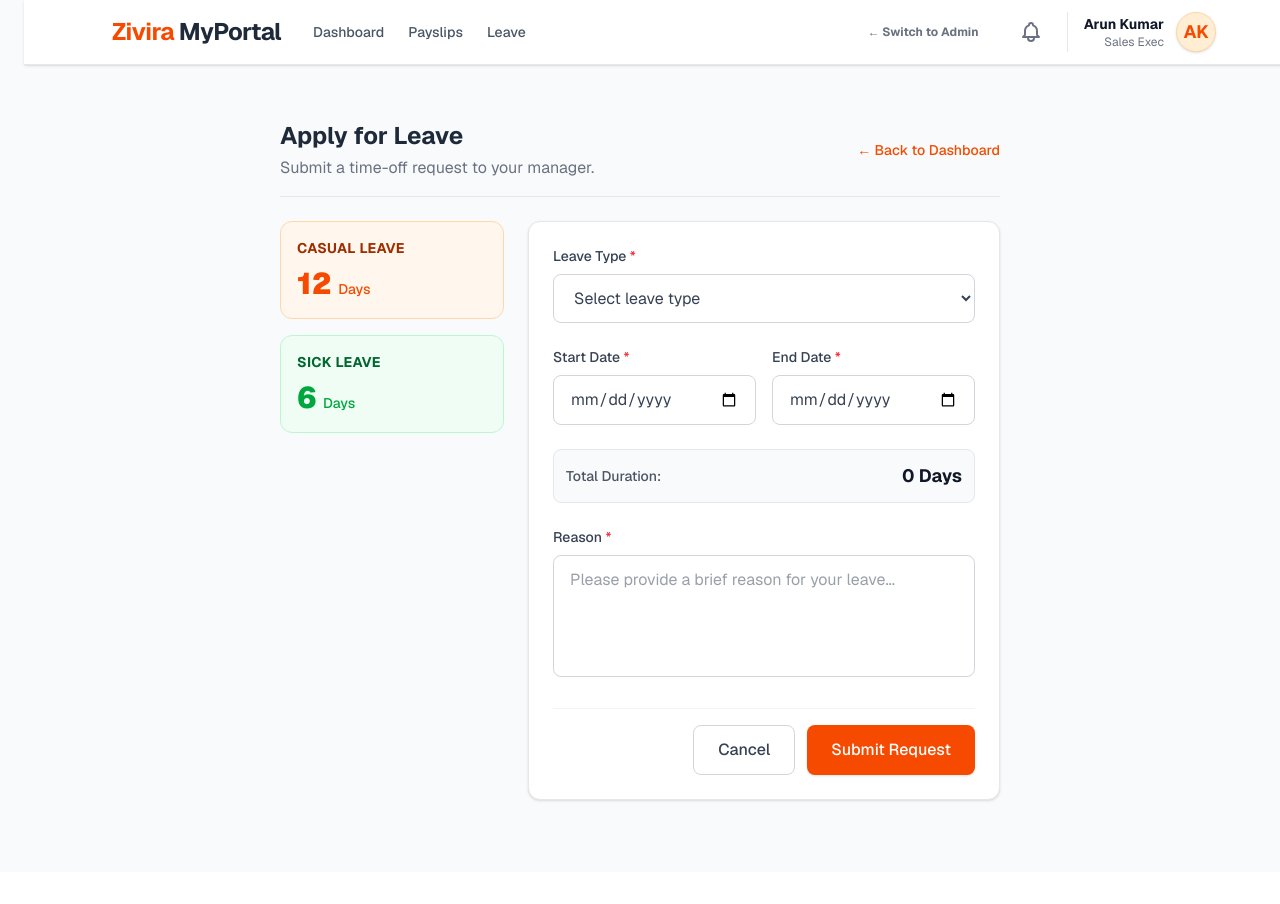
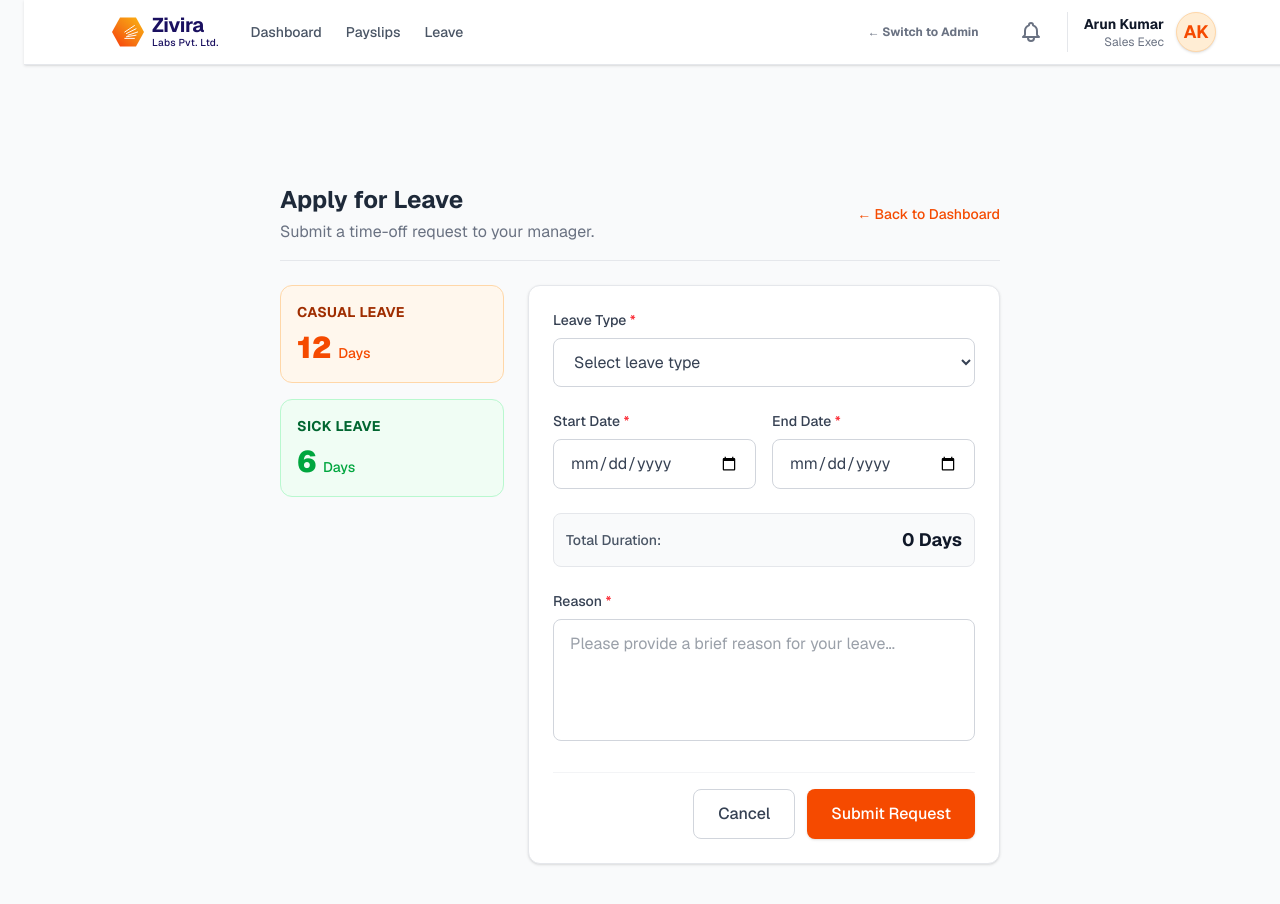
Before and after one commit to ziviralab-sys/Zivira-HR, a Next.js app: page /ess/leave/apply in a window 1280 px wide. Shown: the top 904 px of the page. Before the commit the page ends 872 px from the top, so only its background shows below. Built offline with nearby package versions, Linux system fonts and the light colour scheme.

Commit message:
Fix ESS layout overlap and add Zivira logo to ESS header

```diff
--- a/src/app/ess/layout.tsx
+++ b/src/app/ess/layout.tsx
@@ -6,7 +6,23 @@ export default function ESSLayout({ children }: { children: React.ReactNode }) {
       <header className="bg-white dark:bg-gray-900 border-b border-gray-200 dark:border-gray-800 shadow-sm fixed top-0 w-full z-10 transition-colors">
         <div className="max-w-6xl mx-auto px-6 h-16 flex items-center justify-between">
           <div className="flex items-center gap-8">
-            <h1 className="text-2xl font-bold tracking-tight text-orange-600 dark:text-orange-400">Zivira <span className="text-gray-800 dark:text-gray-200">MyPortal</span></h1>
+            <div className="flex items-center gap-2">
+              <svg width="32" height="32" viewBox="0 0 100 100" fill="none" xmlns="http://www.w3.org/2000/svg">
+                <defs>
+                  <linearGradient id="logo-grad-ess" x1="0%" y1="100%" x2="100%" y2="0%">
+                    <stop offset="0%" stopColor="#f93a0b" />
+                    <stop offset="50%" stopColor="#f58013" />
+                    <stop offset="100%" stopColor="#fcb612" />
+                  </linearGradient>
+                </defs>
+                <polygon points="25,5 75,5 100,50 75,95 25,95 0,50" fill="url(#logo-grad-ess)" />
+                <path d="M70 30 L40 50 M75 40 L45 55 M80 50 L50 60 M75 60 L45 65 M70 70 L40 70" stroke="white" strokeWidth="3" strokeLinecap="round" />
+              </svg>
+              <div className="flex flex-col">
+                <span className="text-xl font-bold tracking-tight text-[#1a1060] leading-none dark:text-white">Zivira</span>
+                <span className="text-[10px] text-[#1a1060] font-medium tracking-wide dark:text-gray-300">Labs Pvt. Ltd.</span>
+              </div>
+            </div>
             <nav className="hidden md:flex gap-6 font-medium text-sm text-gray-600 dark:text-gray-400">
               <Link href="/ess" className="hover:text-orange-600 dark:hover:text-orange-400 pt-5 pb-5 transition-colors">Dashboard</Link>
               <Link href="/ess/payslips" className="hover:text-orange-600 dark:hover:text-orange-400 pt-5 pb-5 transition-colors">Payslips</Link>
@@ -14,7 +30,7 @@ export default function ESSLayout({ children }: { children: React.ReactNode }) {
             </nav>
           </div>
           <div className="flex items-center gap-4">
-            <a href="/" className="text-xs font-bold text-gray-500 dark:text-gray-400 hover:text-orange-600 dark:hover:text-orange-400 transition-colors mr-4 flex items-center gap-1">
+            <a href="/dashboard" className="text-xs font-bold text-gray-500 dark:text-gray-400 hover:text-orange-600 dark:hover:text-orange-400 transition-colors mr-4 flex items-center gap-1">
               &larr; Switch to Admin
             </a>
             <button className="relative p-2 text-gray-500 dark:text-gray-400 hover:bg-gray-100 dark:hover:bg-gray-800 rounded-full transition-colors">
@@ -34,7 +50,9 @@ export default function ESSLayout({ children }: { children: React.ReactNode }) {
           </div>
         </div>
       </header>
-      {children}
+      <main className="pt-16">
+        {children}
+      </main>
     </div>
   );
 }
```
